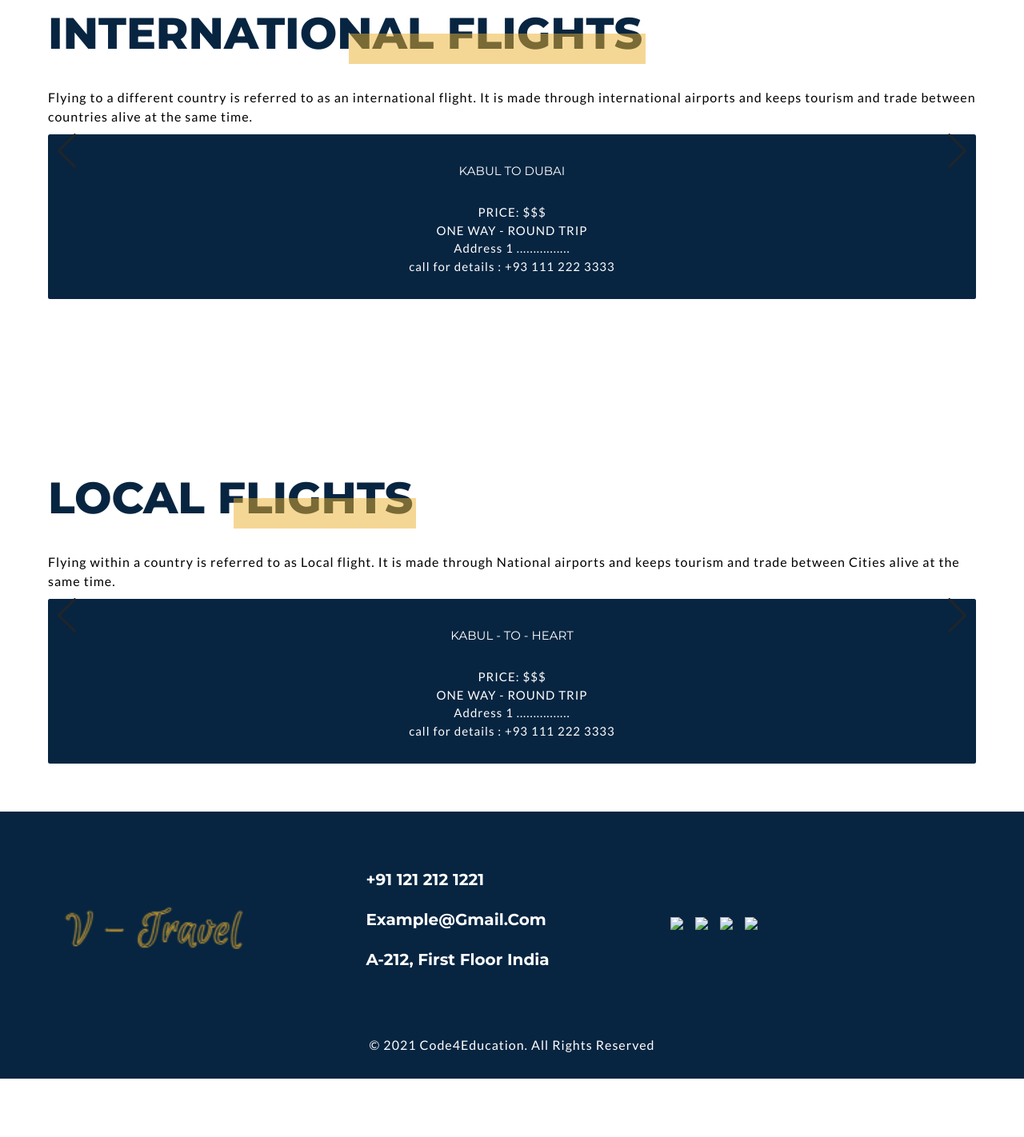
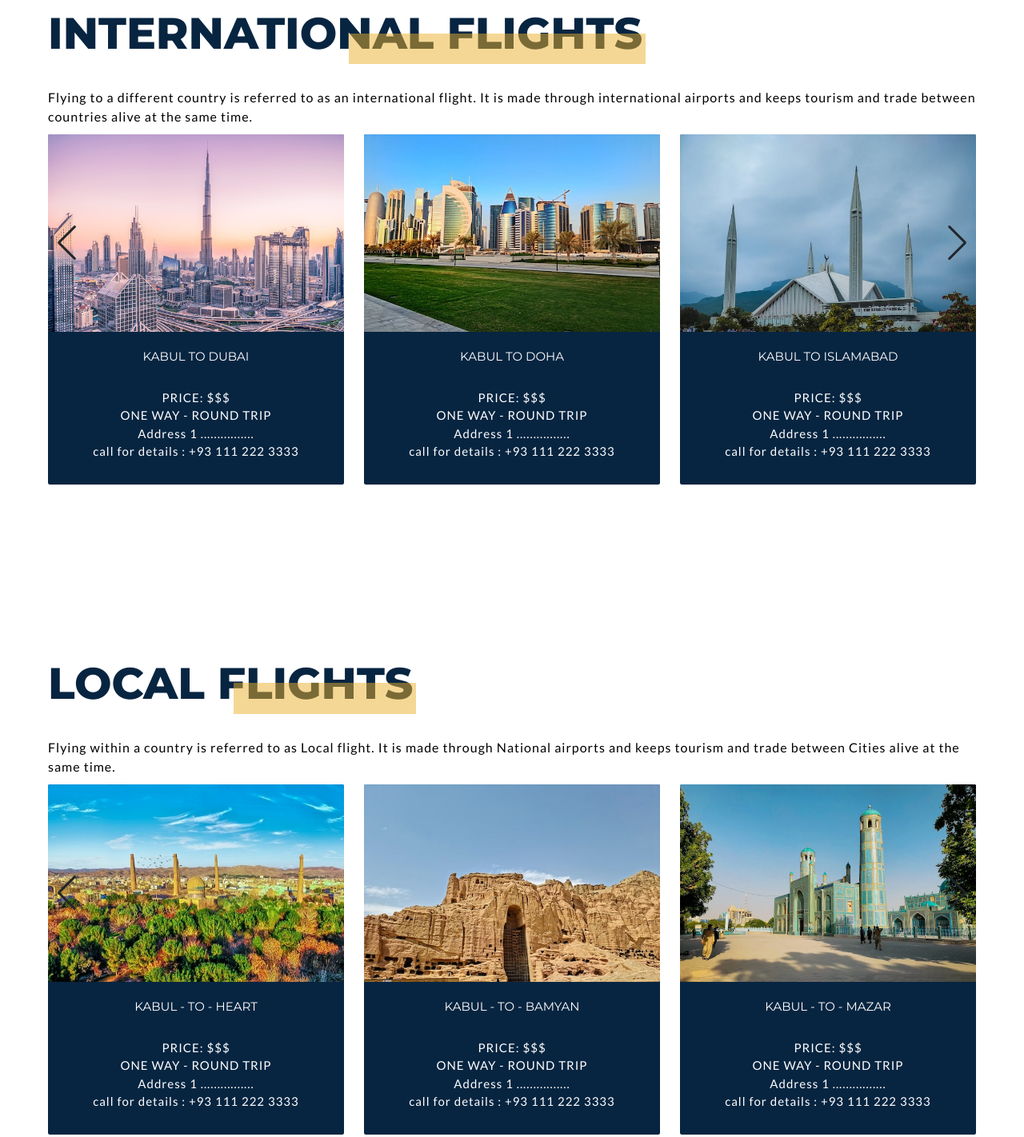
Before and after one commit to NJ-Khan/VTravel, a plain HTML site: page flight.html in a window 1280 px wide. Shown: the part 1120-2542 px from the top of the page at 80% size. Before the commit the page ends 2469 px from the top, so only its background shows below. Drawn offline with nearby package versions, Linux system fonts and the light colour scheme; files that its build step writes are made by us from their sources; files whose address does not match are found by name.

Commit message:
Update flight.html
paths changed

```diff
--- a/flight.html
+++ b/flight.html
@@ -6,7 +6,7 @@
     <meta http-equiv="X-UA-Compatible" content="IE=edge">
     <meta name="viewport" content="width=device-width, initial-scale=1.0">
     <title>F-Flight</title>
-    <link rel="shortcut icon" href="images/social-media/airplane.png" type="image/x-icon" />
+    <link rel="shortcut icon" href="airplane.png" type="image/x-icon" />
 
     <!-- Bootstrap 5 CDN -->
     <link href="https://cdn.jsdelivr.net/npm/bootstrap@5.1.3/dist/css/bootstrap.min.css" rel="stylesheet">
@@ -15,9 +15,9 @@
     <link rel="stylesheet" href="https://cdnjs.cloudflare.com/ajax/libs/font-awesome/5.15.4/css/all.min.css" />
 
     <!-- Style CSS -->
-    <link rel="stylesheet" href="css/style.css">
-    <link rel="stylesheet" href="css/responsive-style.css">
-    <link rel="stylesheet" href="css/swiper.css">
+    <link rel="stylesheet" href="style.css">
+    <link rel="stylesheet" href="responsive-style.css">
+    <link rel="stylesheet" href="swiper.css">
 </head>
 
 <body class="flight">
@@ -107,7 +107,7 @@
                         <div class="image-content">
                             <span class="overlay"></span>
                             <div class="card-image">
-                                <img src="images/services/dubaiticket.jpg" alt="" class="card-img">
+                                <img src="dubaiticket.jpg" alt="" class="card-img">
                             </div>
                         </div>
 
@@ -127,7 +127,7 @@
                             <span class="overlay"></span>
 
                             <div class="card-image">
-                                <img src="images/services/dohaticket.jpg" alt="" class="card-img">
+                                <img src="dohaticket.jpg" alt="" class="card-img">
                             </div>
                         </div>
 
@@ -147,7 +147,7 @@
                             <span class="overlay"></span>
 
                             <div class="card-image">
-                                <img src="images/services/islamabadticket.jpg" alt="" class="card-img">
+                                <img src="islamabadticket.jpg" alt="" class="card-img">
                             </div>
                         </div>
 
@@ -167,7 +167,7 @@
                             <span class="overlay"></span>
 
                             <div class="card-image">
-                                <img src="images/services/istanbulticket.jpg" alt="" class="card-img">
+                                <img src="istanbulticket.jpg" alt="" class="card-img">
                             </div>
                         </div>
 
@@ -187,7 +187,7 @@
                             <span class="overlay"></span>
 
                             <div class="card-image">
-                                <img src="images/services/tehranticket.jpg" alt="" class="card-img">
+                                <img src="tehranticket.jpg" alt="" class="card-img">
                             </div>
                         </div>
 
@@ -207,7 +207,7 @@
                             <span class="overlay"></span>
 
                             <div class="card-image">
-                                <img src="images/services/jedahticket.jpg" alt="" class="card-img">
+                                <img src="jedahticket.jpg" alt="" class="card-img">
                             </div>
                         </div>
 
@@ -253,7 +253,7 @@
                         <div class="image-content">
                             <span class="overlay"></span>
                             <div class="card-image">
-                                <img src="images/services/heratticket.jpg" alt="" class="card-img">
+                                <img src="heratticket.jpg" alt="" class="card-img">
                             </div>
                         </div>
 
@@ -273,7 +273,7 @@
                             <span class="overlay"></span>
 
                             <div class="card-image">
-                                <img src="images/services/bamyanticket.jpg" alt="" class="card-img">
+                                <img src="bamyanticket.jpg" alt="" class="card-img">
                             </div>
                         </div>
 
@@ -293,7 +293,7 @@
                             <span class="overlay"></span>
 
                             <div class="card-image">
-                                <img src="images/services/mazarticket.jpg" alt="" class="card-img">
+                                <img src="mazarticket.jpg" alt="" class="card-img">
                             </div>
                         </div>
 
@@ -313,7 +313,7 @@
                             <span class="overlay"></span>
 
                             <div class="card-image">
-                                <img src="images/services/kandaharticket.jpg" alt="" class="card-img">
+                                <img src="kandaharticket.jpg" alt="" class="card-img">
                             </div>
                         </div>
 
@@ -353,10 +353,10 @@
                 </div>
                 <div class="col-lg-4 col-sm-6 mb-5 mb-lg-0">
                     <ul class="link-widget p-0">
-                        <li><a href="#"><img src="./images/social-media/f.webp" /></a></li>
-                        <li><a href="#"><img src="./images/social-media/i.webp" /></a></li>
-                        <li><a href="#"><img src="./images/social-media/l.webp" /></a></li>
-                        <li><a href="#"><img src="./images/social-media/t.webp" /></a></li>
+                        <li><a href="#"><img src="f.webp" /></a></li>
+                        <li><a href="#"><img src="i.webp" /></a></li>
+                        <li><a href="#"><img src="l.webp" /></a></li>
+                        <li><a href="#"><img src="t.webp" /></a></li>
                     </ul>
                 </div>
             </div>
@@ -372,7 +372,7 @@
     <div class="whatsapp-icon">
         <div class="whatsapp"><a href="https://api.whatsapp.com/send?phone=+91 121 212 1221&amp;text=Hello"
                 target="_blank&quot;">
-                <img src="./images/whatspp.png"></a>
+                <img src="whatspp.png"></a>
         </div>
     </div>
 
@@ -386,8 +386,8 @@
     <script src="https://cdn.jsdelivr.net/npm/bootstrap@5.1.3/dist/js/bootstrap.min.js"></script>
 
     <!-- Custom JS -->
-    <script src="js/swiper.js"></script>
-    <script src="js/main.js"></script>
+    <script src="swiper.js"></script>
+    <script src="main.js"></script>
 
 </body>
 
```
